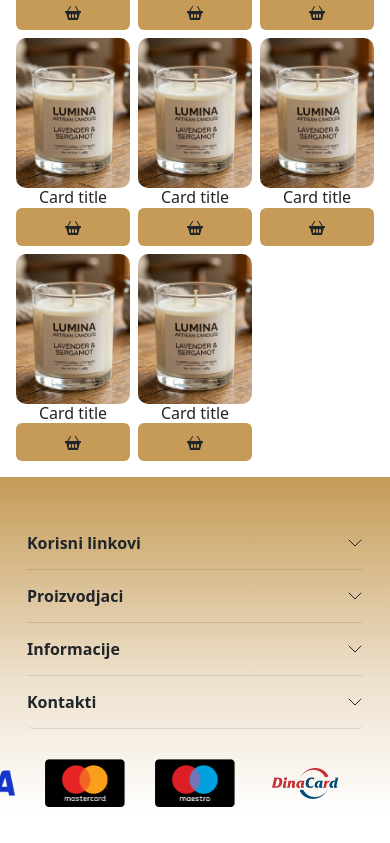
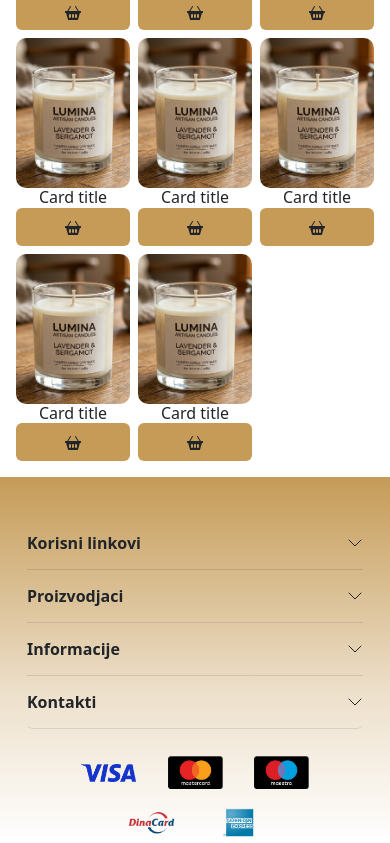
Before and after one commit to MladenTT/lumina-frontend, a React (Vite) app: page / in a window 390 px wide. Shown: the part 888-1731 px from the top of the page. Before the commit the page ends 1701 px from the top, so only its background shows below. Built offline with nearby package versions, Linux system fonts and the light colour scheme.

Commit message:
izmena slika u footer.css

```diff
--- a/src/components/Footer.css
+++ b/src/components/Footer.css
@@ -68,9 +68,31 @@
     justify-content: center; /* Centriranje po sredini (ili stavi flex-start / space-between) */
 }
 
-/* Fiksiramo dimenzije samih slika */
+/* Fiksiranje dimenzije slika */
 .payment-methods-img img {
-    width: 80px;   /* Ovde upiši željenu širinu */
-    height: 60px;  /* Ovde upiši željenu visinu */
-    object-fit: contain; /* Čuva srazmeru slike da se ne iskrivi */
+    width: 80px;
+    height: 60px;
+    object-fit: contain;
 }
+
+@media screen and (max-width: 768px) {
+    .payment-methods-img {
+        flex-wrap: wrap;     /* Dozvoljava prelazak u novi red na telefonima */
+        gap: 10px;           /* Razmak između ikonica */
+        max-width: 260px;    /* Drži blok skupljenim da bi tačno 3 stale u prvi red */
+        margin: 0 auto;      /* Centriranje celog bloka */
+    }
+
+    /* Svaki omotač slike zauzima oko 33% širine (3 komada u redu) */
+    .payment-methods-img div {
+        flex: 0 0 calc(33.333% - 10px);
+        display: flex;
+        justify-content: center;
+    }
+
+    /* Smanjene dimenzije slika za telefon */
+    .payment-methods-img img {
+        width: 55px;
+        height: 40px;
+    }
+}
```
